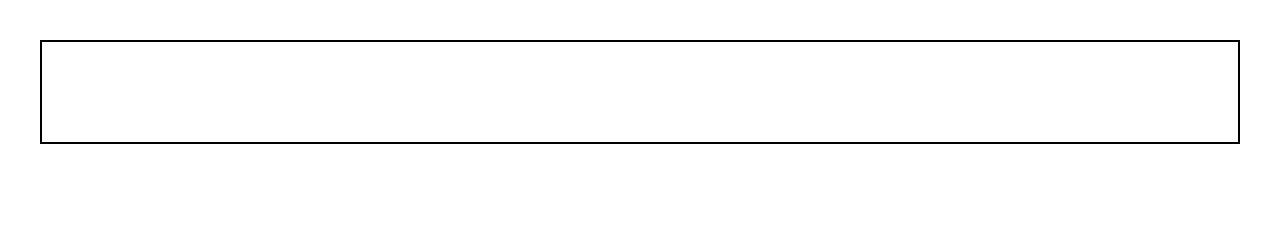
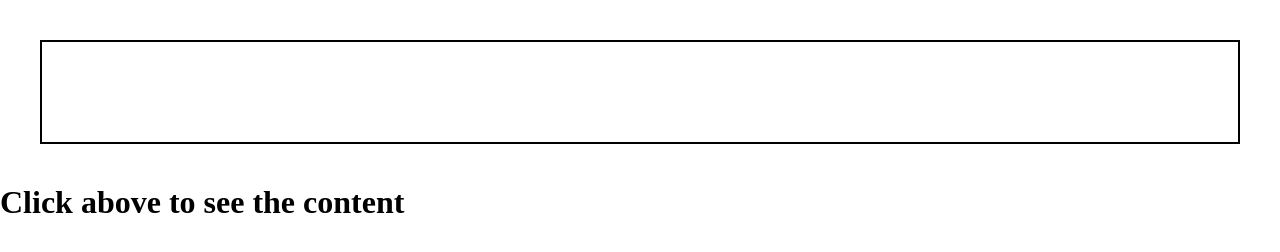
Before and after one commit to shabaaz-noor/practice, a plain HTML site: page index.html in a window 1280 px wide. Drawn offline with Linux system fonts and the light colour scheme.

Commit message:
"Test commit"

```diff
--- a/index.html
+++ b/index.html
@@ -9,6 +9,7 @@
   <body>
     <div class="container">
       <h1 id="greeetings"></h1>
+      <h1>Click above to see the content</h1>
     </div>
     <script src="./js/app.js"></script>
   </body>
```
